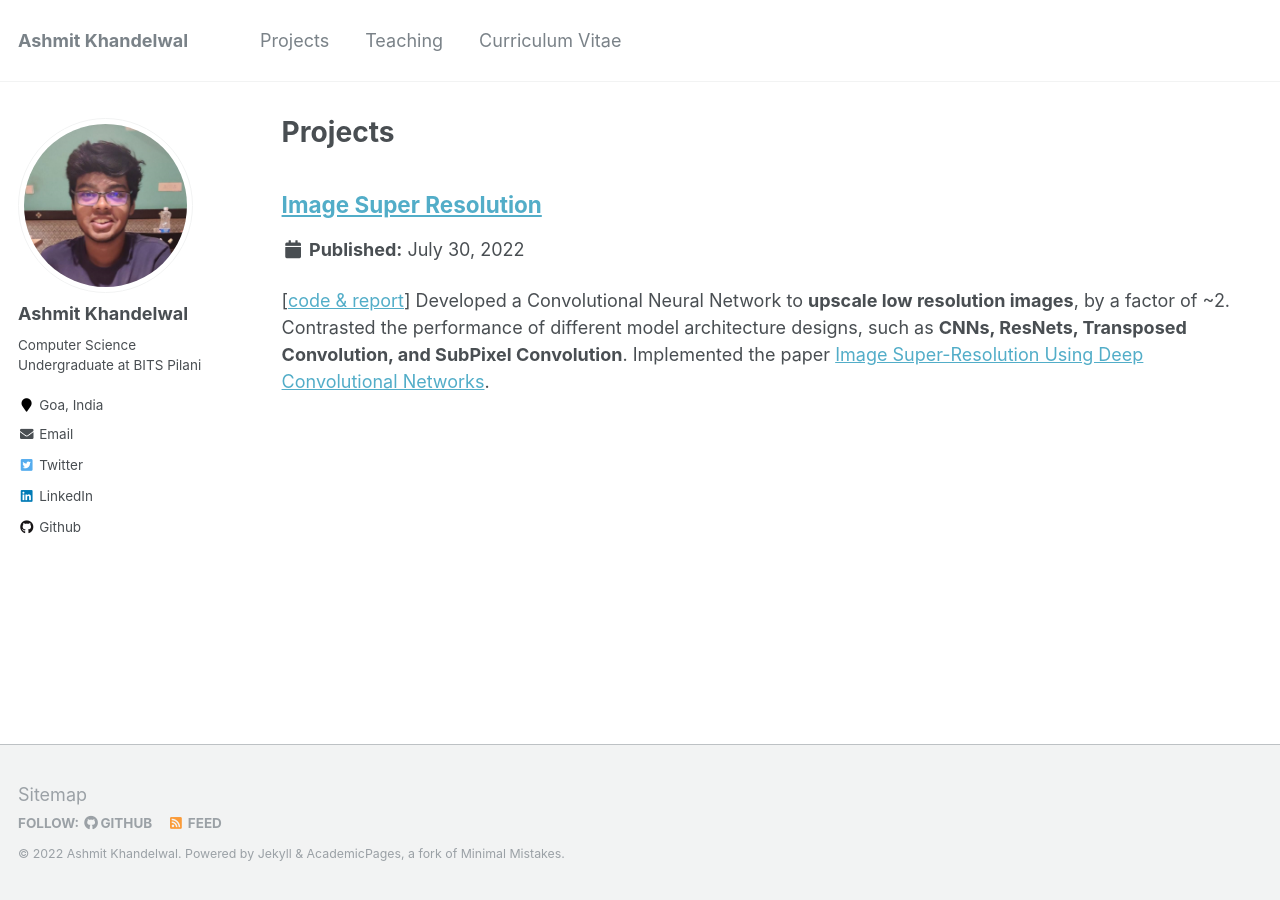
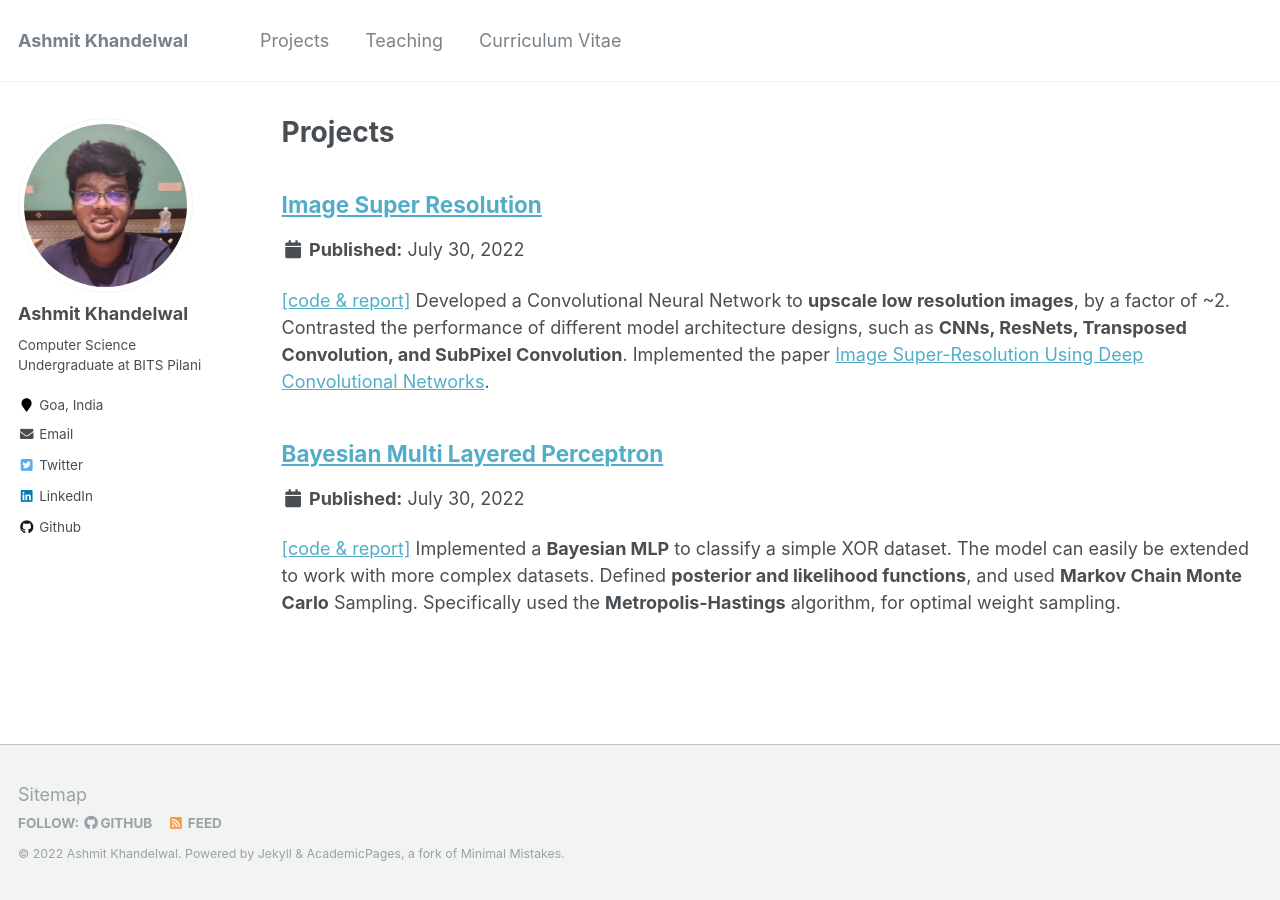
Before and after one commit to ashmitkx/ashmitkx.github.io, a Jekyll site: the page built from _pages/projects.html, in a window 1280 px wide. Built offline with Jekyll 4.4.1, drawn with Linux system fonts in a browser that asks for light colours.

Commit message:
add baye-nn project

```diff
--- /dev/null
+++ b/_projects/baye-nn.md
@@ -0,0 +1,10 @@
+---
+title: 'Bayesian Multi Layered Perceptron'
+collection: projects
+type: 'Self-motivated'
+permalink: /projects/baye-nn
+venue: ''
+location: ''
+---
+
+[[code & report]](https://github.com/ashmitkx/SAiDL-Spring-Assignment-2022/tree/main/2.%20BNN) Implemented a **Bayesian MLP** to classify a simple XOR dataset. The model can easily be extended to work with more complex datasets. Defined **posterior and likelihood functions**, and used **Markov Chain Monte Carlo** Sampling. Specifically used the **Metropolis‑Hastings** algorithm, for optimal weight sampling.
```
Also changed, not shown: _projects/sr-conv.md (+1 -1 lines).
